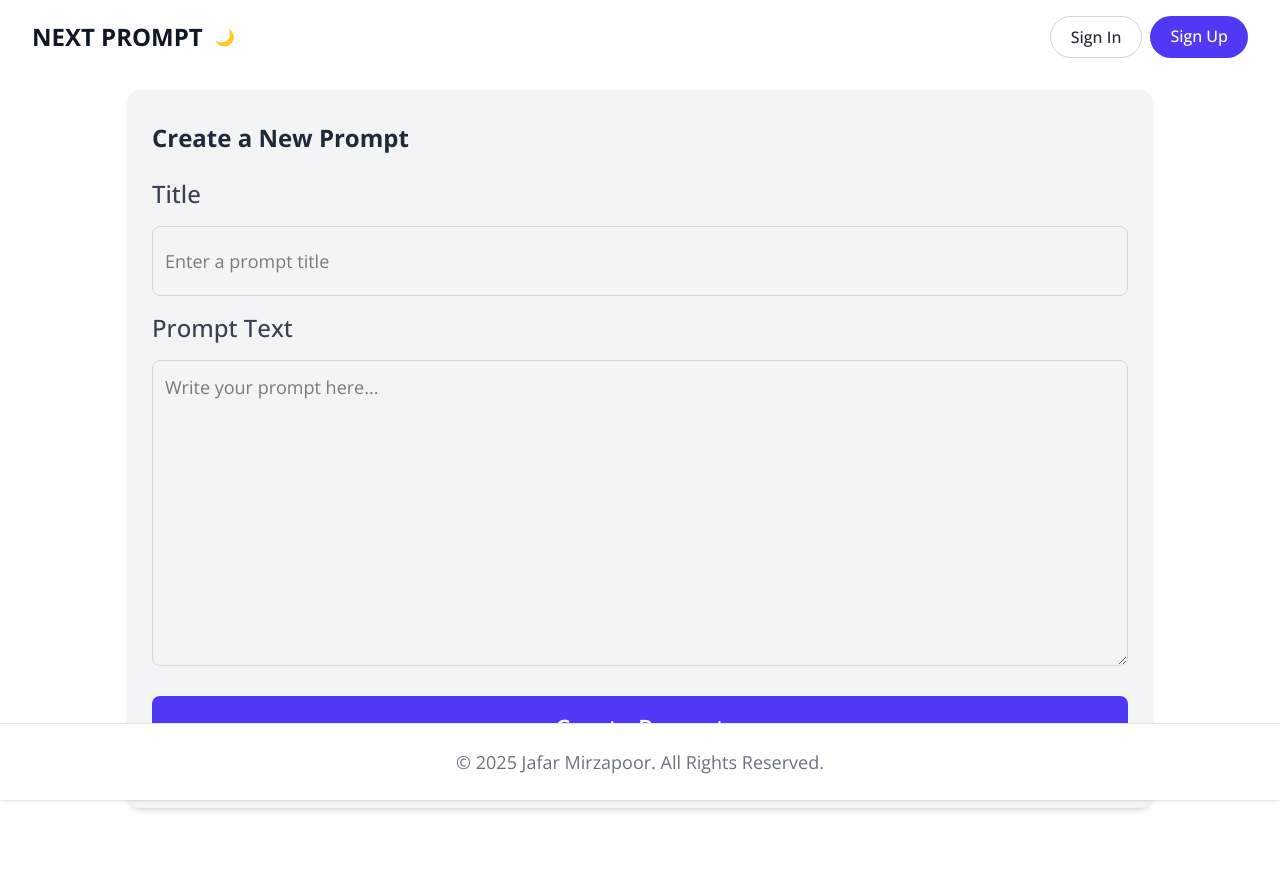
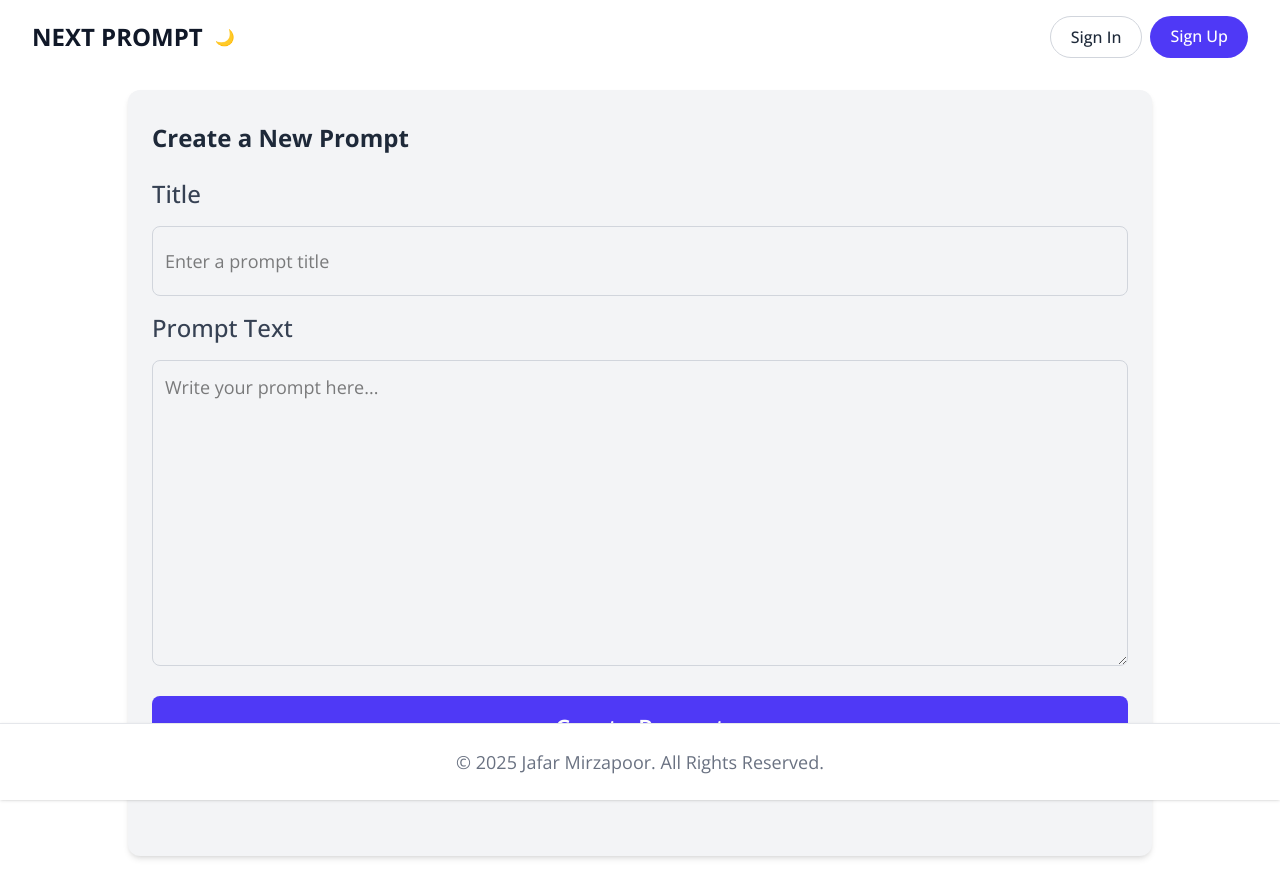
Before and after one commit to jeff-mz/next-prompt, a Next.js app: page /create-post in a window 1280 px wide. Built offline with nearby package versions, Linux system fonts and the light colour scheme; no server answers.

Commit message:
last commit.

```diff
--- a/src/app/create-post/ClientPromptForm.jsx
+++ b/src/app/create-post/ClientPromptForm.jsx
@@ -45,7 +45,7 @@ const ClientPromptForm = () => {
 
   return (
     <div className="min-h-screen px-4 py-4 bg-white dark:bg-gray-900 transition-colors">
-      <div className="max-w-5xl mx-auto bg-gray-100 dark:bg-gray-800 rounded-xl shadow-md p-6 py-8 pb-">
+      <div className="max-w-5xl mx-auto bg-gray-100 dark:bg-gray-800 rounded-xl shadow-md p-6 py-8 pb-20 pb-">
         <h1 className="text-2xl font-bold mb-6 text-gray-800 dark:text-white">
           Create a New Prompt
         </h1>
```
